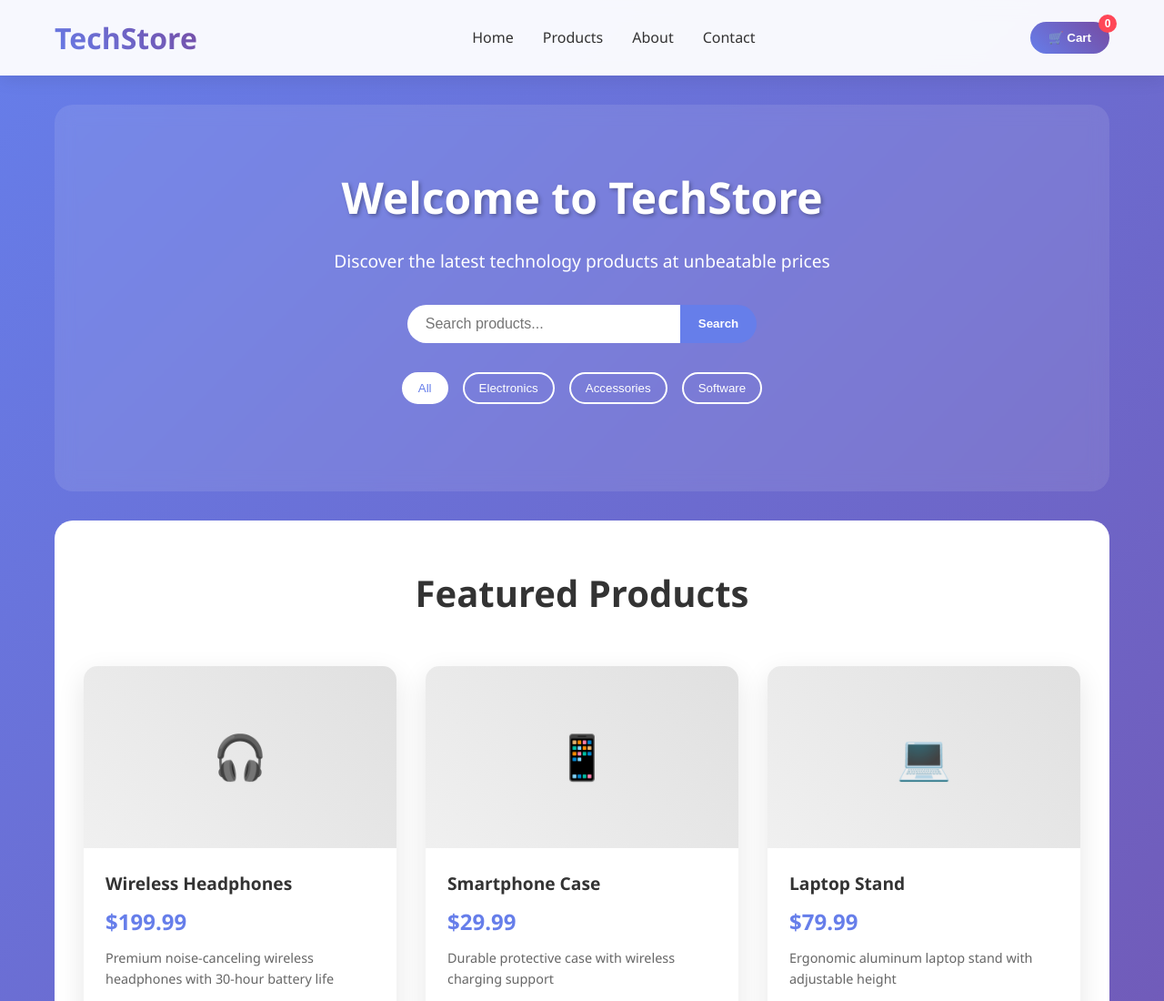
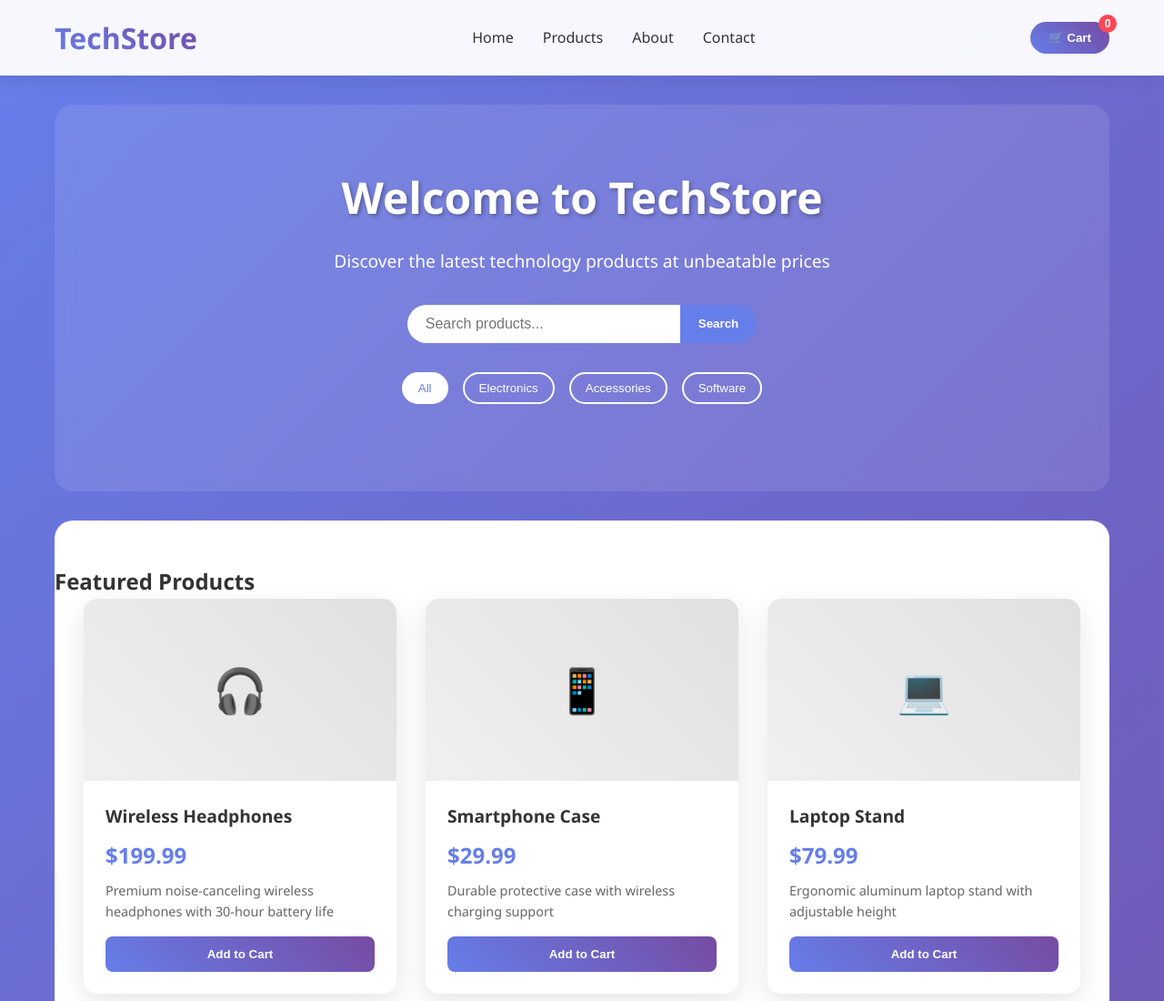
Before and after one commit to abhishekhitabutti/Shopping, a plain HTML site: page Shopping.html in a window 1280 px wide. Shown: the top 1100 px of the page at 91% size. Drawn offline with Linux system fonts and the light colour scheme.

Commit message:
new branch2

```diff
--- a/Shopping.html
+++ b/Shopping.html
@@ -179,7 +179,7 @@
             margin: 2rem 0;
         }
 
-        .products h2 {
+        .products h3 {
             text-align: center;
             margin-bottom: 3rem;
             font-size: 2.5rem;
```
